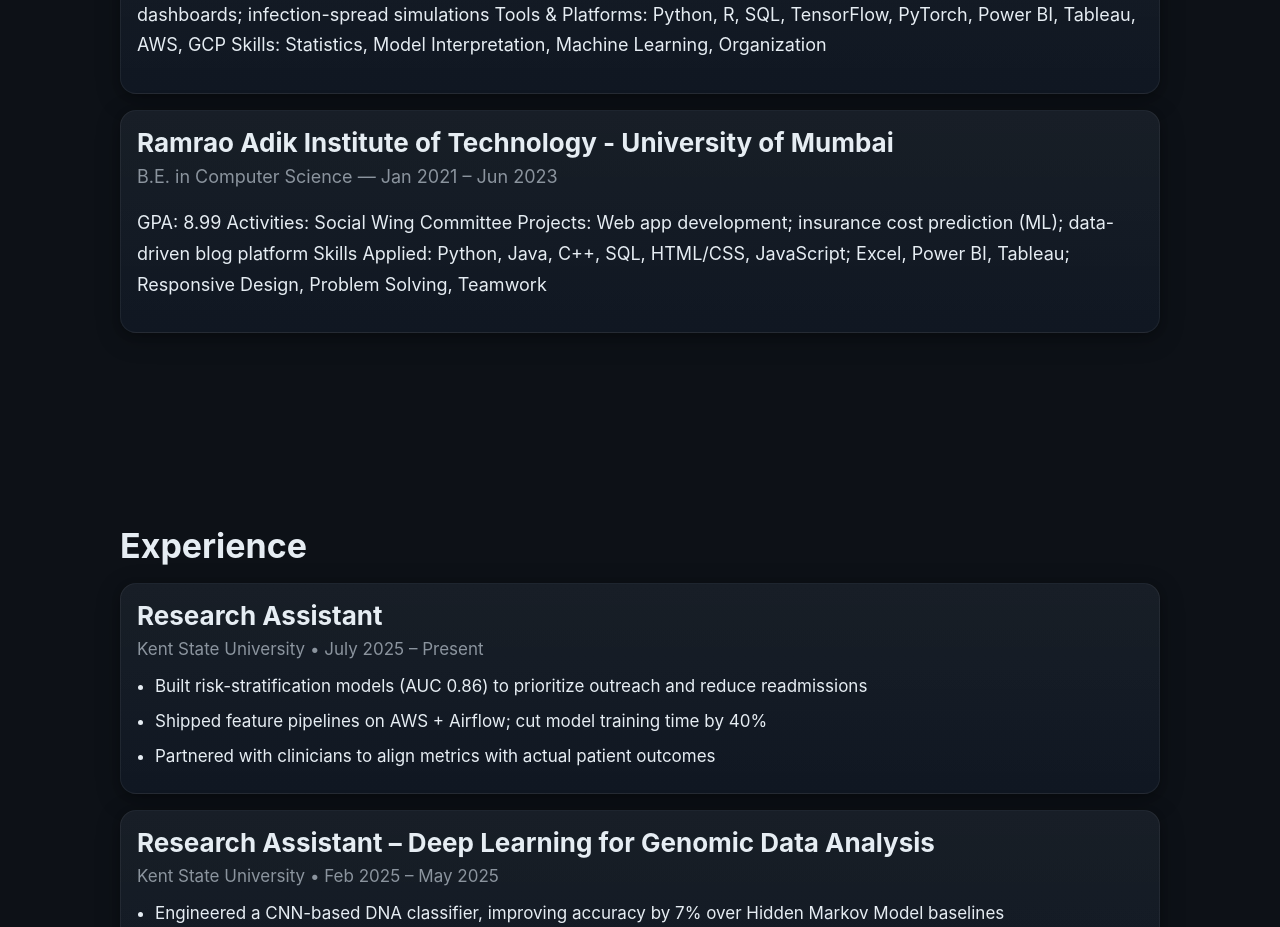
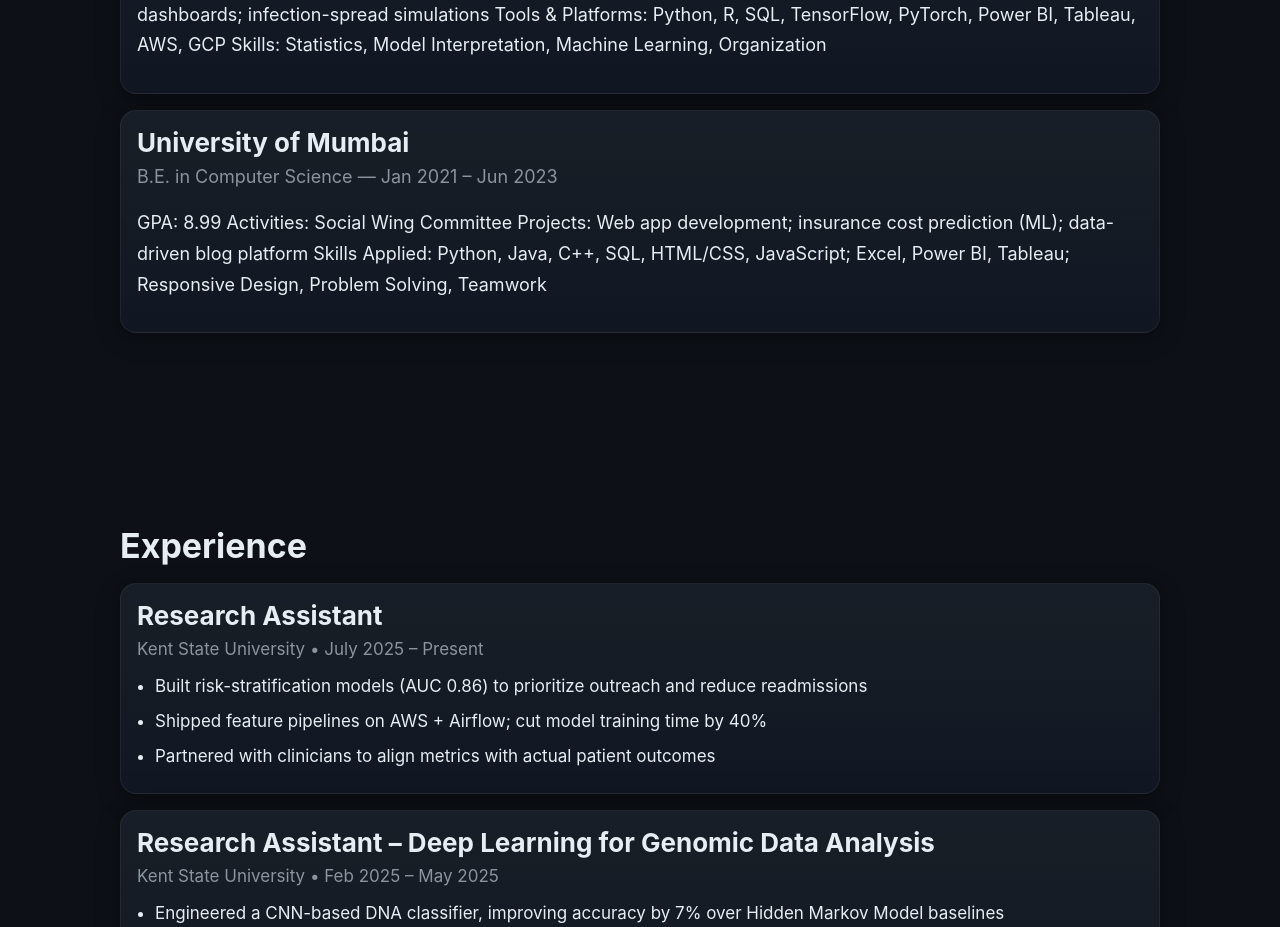
Before and after one commit to paritosh100/Portfolio-react, a React (Vite) app: page / in a window 1280 px wide. Shown: the part 1200-2127 px from the top of the page. Built offline with nearby package versions, Linux system fonts and the light colour scheme.

Commit message:
Update data.js

```diff
--- a/src/data.js
+++ b/src/data.js
@@ -270,7 +270,7 @@
 Skills: Statistics, Model Interpretation, Machine Learning, Organization`
   },
   {
-    school: "Ramrao Adik Institute of Technology - University of Mumbai",
+    school: "University of Mumbai",
     degree: "B.E. in Computer Science",
     dates: "Jan 2021 – Jun 2023",
     details: `GPA: 8.99
```
